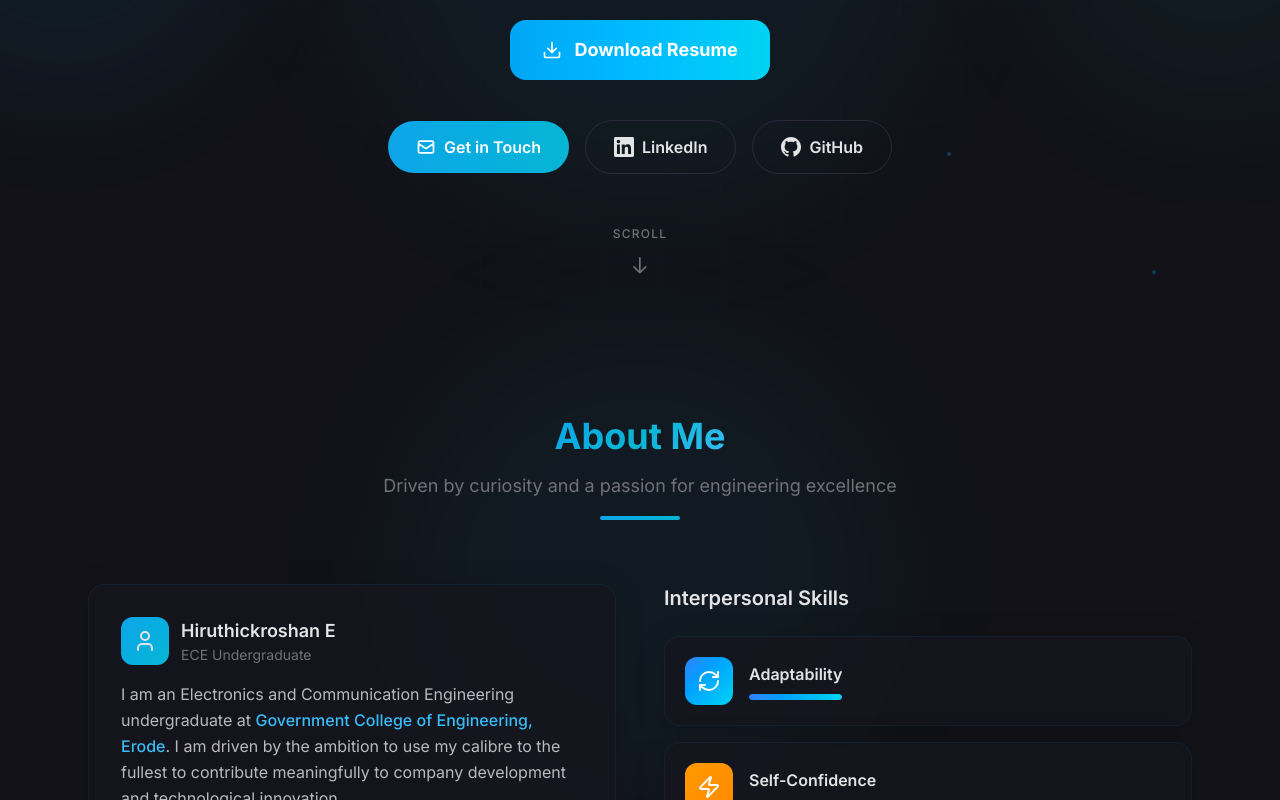
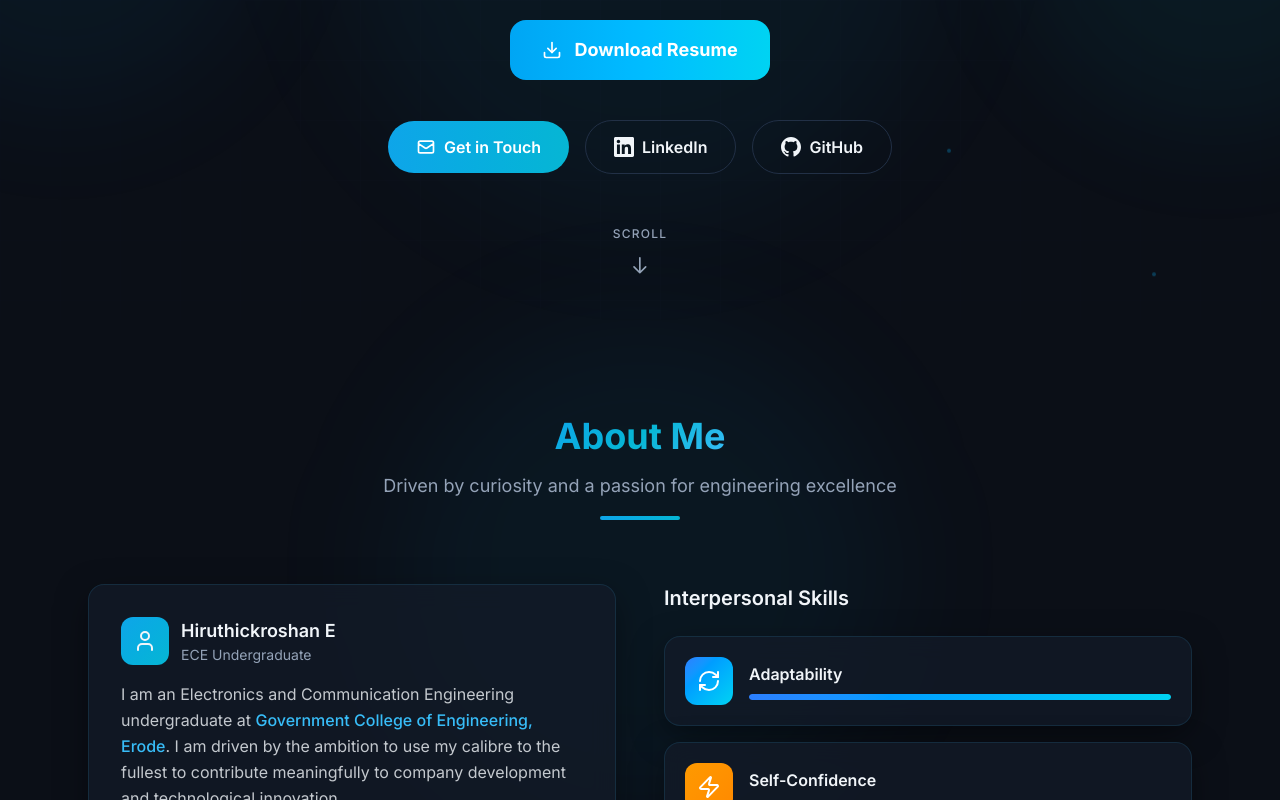
Before and after one commit to Hiruthickroshan/Portfolio, a Next.js app: page / in a window 1280 px wide. Shown: the part 480-1280 px from the top of the page. Built offline with nearby package versions, Linux system fonts and the light colour scheme.

Commit message:
Optimize scroll smoothness and soften light/dark mode color palette

```diff
--- a/src/app/globals.css
+++ b/src/app/globals.css
@@ -14,45 +14,48 @@
 }
 
 :root {
-  --bg: #f8fafc;
-  --fg: #0f172a;
+  --bg: #f1f4f9;
+  --fg: #1e293b;
   --surface: #ffffff;
-  --surface-light: #f1f5f9;
-  --border: #e2e8f0;
-  --muted: #64748b;
+  --surface-light: #e6ecf5;
+  --border: #dbe2ee;
+  --muted: #5e6f88;
 
-  --glass-bg: rgba(255, 255, 255, 0.7);
-  --glass-border: rgba(14, 165, 233, 0.15);
-  --glass-shadow: 0 4px 30px rgba(0, 0, 0, 0.05);
+  --glass-bg: rgba(255, 255, 255, 0.78);
+  --glass-border: rgba(14, 165, 233, 0.16);
+  --glass-shadow: 0 10px 30px -4px rgba(15, 23, 42, 0.06), 0 4px 12px -2px rgba(15, 23, 42, 0.03);
 
-  --skill-bg: rgba(15, 23, 42, 0.04);
-  --skill-border: rgba(15, 23, 42, 0.08);
+  --skill-bg: rgba(255, 255, 255, 0.85);
+  --skill-border: #dbe2ee;
 }
 
 .dark {
-  --bg: #121218;
-  --fg: #e4e4e7;
-  --surface: #16161e;
-  --surface-light: #1e1e2a;
-  --border: #2a2a3a;
-  --muted: #71717a;
+  --bg: #0b0f17;
+  --fg: #f1f5f9;
+  --surface: #131b28;
+  --surface-light: #1c2638;
+  --border: #223046;
+  --muted: #94a3b8;
 
-  --glass-bg: rgba(22, 22, 30, 0.7);
-  --glass-border: rgba(14, 165, 233, 0.08);
-  --glass-shadow: 0 4px 30px rgba(0, 0, 0, 0.15);
+  --glass-bg: rgba(19, 27, 40, 0.75);
+  --glass-border: rgba(56, 189, 248, 0.12);
+  --glass-shadow: 0 10px 35px -5px rgba(0, 0, 0, 0.5);
 
-  --skill-bg: rgba(255, 255, 255, 0.04);
-  --skill-border: rgba(255, 255, 255, 0.06);
+  --skill-bg: rgba(28, 38, 56, 0.65);
+  --skill-border: rgba(255, 255, 255, 0.08);
 }
 
 html {
-  scroll-behavior: smooth; /* fallback for anchor navigation on mobile/touch */
+  /* Scroll behavior is smoothly managed by Lenis to prevent jerky fighting physics */
+  -webkit-font-smoothing: antialiased;
+  -moz-osx-font-smoothing: grayscale;
 }
 
 body {
   background: var(--color-background);
   color: var(--color-foreground);
   font-family: var(--font-sans);
+  overflow-x: hidden;
 }
 
 /* Custom scrollbar */
@@ -82,18 +85,22 @@ body {
 /* Glassmorphism card utility */
 .glass-card {
   background: var(--glass-bg);
-  backdrop-filter: blur(16px);
-  -webkit-backdrop-filter: blur(16px);
+  backdrop-filter: blur(12px);
+  -webkit-backdrop-filter: blur(12px);
   border: 1px solid var(--glass-border);
   border-radius: 16px;
   box-shadow: var(--glass-shadow);
-  transition: transform 0.3s ease, box-shadow 0.3s ease, border-color 0.3s ease;
+  transition: transform 0.25s cubic-bezier(0.16, 1, 0.3, 1), box-shadow 0.25s ease, border-color 0.25s ease;
 }
 
 .glass-card:hover {
   border-color: rgba(14, 165, 233, 0.25);
-  box-shadow: 0 10px 40px rgba(0, 0, 0, 0.3);
-  transform: scale(1.02);
+  box-shadow: 0 14px 35px rgba(0, 0, 0, 0.12);
+  transform: translateY(-3px);
+}
+
+.dark .glass-card:hover {
+  box-shadow: 0 14px 35px rgba(0, 0, 0, 0.4);
 }
 
 /* Gradient text */
@@ -131,7 +138,7 @@ body {
   border-radius: 12px;
   background: var(--skill-bg);
   border: 1px solid var(--skill-border);
-  transition: all 0.3s ease;
+  transition: all 0.25s ease;
   cursor: default;
 }
 
@@ -163,14 +170,14 @@ body {
   font-size: 0.9375rem;
   background: linear-gradient(135deg, #0ea5e9, #06b6d4);
   color: #fff;
-  transition: all 0.3s ease;
+  transition: all 0.25s ease;
   border: none;
   text-decoration: none;
 }
 
 .btn-primary:hover {
   box-shadow: 0 8px 30px rgba(14, 165, 233, 0.35);
-  transform: scale(1.05);
+  transform: translateY(-2px);
 }
 
 .btn-outline {
@@ -184,42 +191,34 @@ body {
   background: transparent;
   color: var(--color-foreground);
   border: 1px solid var(--color-border);
-  transition: all 0.3s ease;
+  transition: all 0.25s ease;
   text-decoration: none;
 }
 
 .btn-outline:hover {
   border-color: rgba(14, 165, 233, 0.5);
   background: rgba(14, 165, 233, 0.06);
-  transform: scale(1.03);
+  transform: translateY(-2px);
 }
 
-/* Floating particle animation */
+/* Floating particle animation with hardware-accelerated 3d transforms */
 @keyframes float {
-
-  0%,
-  100% {
-    transform: translateY(0px) rotate(0deg);
+  0%, 100% {
+    transform: translate3d(0, 0px, 0);
   }
-
-  33% {
-    transform: translateY(-10px) rotate(1deg);
-  }
-
-  66% {
-    transform: translateY(5px) rotate(-1deg);
+  50% {
+    transform: translate3d(0, -12px, 0);
   }
 }
 
 @keyframes pulse-glow {
-
-  0%,
-  100% {
-    opacity: 0.4;
+  0%, 100% {
+    opacity: 0.35;
+    transform: scale3d(1, 1, 1);
   }
-
   50% {
-    opacity: 0.8;
+    opacity: 0.7;
+    transform: scale3d(1.05, 1.05, 1);
   }
 }
 
@@ -227,22 +226,21 @@ body {
   0% {
     background-position: 0% 50%;
   }
-
   50% {
     background-position: 100% 50%;
   }
-
   100% {
     background-position: 0% 50%;
   }
 }
 
 .animate-float {
-  animation: float 6s ease-in-out infinite;
+  animation: float 5s ease-in-out infinite;
+  will-change: transform;
 }
 
 .animate-pulse-glow {
-  animation: pulse-glow 3s ease-in-out infinite;
+  animation: pulse-glow 4s ease-in-out infinite;
 }
 
 .animate-gradient {
--- a/src/components/About.tsx
+++ b/src/components/About.tsx
@@ -84,24 +84,24 @@ export default function About() {
                                     key={skill.name}
                                     initial={{ opacity: 0, x: 30 }}
                                     whileInView={{ opacity: 1, x: 0 }}
-                                    transition={{ delay: i * 0.15, duration: 0.5 }}
-                                    viewport={{ once: false }}
-                                    whileHover={{ x: 8 }}
+                                    transition={{ delay: i * 0.1, duration: 0.4 }}
+                                    viewport={{ once: true }}
+                                    whileHover={{ x: 6 }}
                                     className="glass-card p-5 flex items-center gap-4 cursor-default group"
                                 >
                                     <div
-                                        className={`w-12 h-12 rounded-xl bg-gradient-to-br ${skill.color} flex items-center justify-center shrink-0 group-hover:scale-110 transition-transform`}
+                                        className={`w-12 h-12 rounded-xl bg-gradient-to-br ${skill.color} flex items-center justify-center shrink-0 group-hover:scale-105 transition-transform`}
                                     >
                                         {skill.icon}
                                     </div>
-                                    <div>
+                                    <div className="flex-1 min-w-0">
                                         <h4 className="font-semibold text-[var(--color-foreground)]">{skill.name}</h4>
                                         <div className="mt-2 h-1.5 w-full bg-[var(--color-surface-light)] rounded-full overflow-hidden">
                                             <motion.div
                                                 initial={{ width: 0 }}
                                                 whileInView={{ width: "100%" }}
-                                                transition={{ delay: 0.3 + i * 0.15, duration: 1 }}
-                                                viewport={{ once: false }}
+                                                transition={{ delay: 0.2 + i * 0.1, duration: 0.8 }}
+                                                viewport={{ once: true }}
                                                 className={`h-full rounded-full bg-gradient-to-r ${skill.color}`}
                                             />
                                         </div>
--- a/src/components/FeaturedProject.tsx
+++ b/src/components/FeaturedProject.tsx
@@ -94,10 +94,10 @@ export default function FeaturedProject() {
                                             {keyFeatures.map((item, i) => (
                                                 <motion.li
                                                     key={i}
-                                                    initial={{ opacity: 0, x: -20 }}
+                                                    initial={{ opacity: 0, x: -15 }}
                                                     whileInView={{ opacity: 1, x: 0 }}
-                                                    transition={{ delay: 0.3 + i * 0.1 }}
-                                                    viewport={{ once: false }}
+                                                    transition={{ delay: 0.15 + i * 0.08, duration: 0.35 }}
+                                                    viewport={{ once: true }}
                                                     className="flex items-start gap-3 text-sm text-[var(--color-foreground)]/70"
                                                 >
                                                     <span className="text-[var(--color-accent-light)] mt-0.5">▹</span>
--- a/src/components/Projects.tsx
+++ b/src/components/Projects.tsx
@@ -63,10 +63,10 @@ export default function Projects() {
                                             ].map((item, i) => (
                                                 <motion.li
                                                     key={i}
-                                                    initial={{ opacity: 0, x: -20 }}
+                                                    initial={{ opacity: 0, x: -15 }}
                                                     whileInView={{ opacity: 1, x: 0 }}
-                                                    transition={{ delay: 0.3 + i * 0.1 }}
-                                                    viewport={{ once: false }}
+                                                    transition={{ delay: 0.15 + i * 0.08, duration: 0.35 }}
+                                                    viewport={{ once: true }}
                                                     className="flex items-start gap-3 text-sm text-[var(--color-foreground)]/70"
                                                 >
                                                     <span className="text-amber-400 mt-1">▹</span>
--- a/src/components/ScrollReveal.tsx
+++ b/src/components/ScrollReveal.tsx
@@ -16,23 +16,22 @@ export default function ScrollReveal({
     className = "",
     delay = 0,
     direction = "up",
-    duration = 0.6,
+    duration = 0.5,
 }: ScrollRevealProps) {
     const directionOffset = {
-        up: { y: 40 },
-        down: { y: -40 },
-        left: { x: 40 },
-        right: { x: -40 },
+        up: { y: 30 },
+        down: { y: -30 },
+        left: { x: 30 },
+        right: { x: -30 },
     };
 
     return (
         <motion.div
             initial={{ opacity: 0, ...directionOffset[direction] }}
             whileInView={{ opacity: 1, x: 0, y: 0 }}
-            transition={{ duration, delay, ease: "easeOut" }}
-            viewport={{ once: false, margin: "-50px" }}
+            transition={{ duration, delay, ease: [0.22, 1, 0.36, 1] }}
+            viewport={{ once: true, margin: "-30px" }}
             className={className}
-            style={{ willChange: "transform, opacity" }}
         >
             {children}
         </motion.div>
--- a/src/components/Workshops.tsx
+++ b/src/components/Workshops.tsx
@@ -84,10 +84,10 @@ export default function Workshops() {
                                         {takeaways.map((item, i) => (
                                             <motion.div
                                                 key={item.label}
-                                                initial={{ opacity: 0, x: 20 }}
+                                                initial={{ opacity: 0, x: 15 }}
                                                 whileInView={{ opacity: 1, x: 0 }}
-                                                transition={{ delay: 0.3 + i * 0.1 }}
-                                                viewport={{ once: false }}
+                                                transition={{ delay: 0.15 + i * 0.08, duration: 0.35 }}
+                                                viewport={{ once: true }}
                                                 className="flex items-center gap-3 p-3 rounded-lg bg-[var(--color-surface-light)]"
                                             >
                                                 {item.icon}
```
Also changed, not shown: src/components/Navbar.tsx (+18 -4 lines), src/components/Skills.tsx (+9 -9 lines), src/components/SmoothScroll.tsx (+26 -6 lines).
